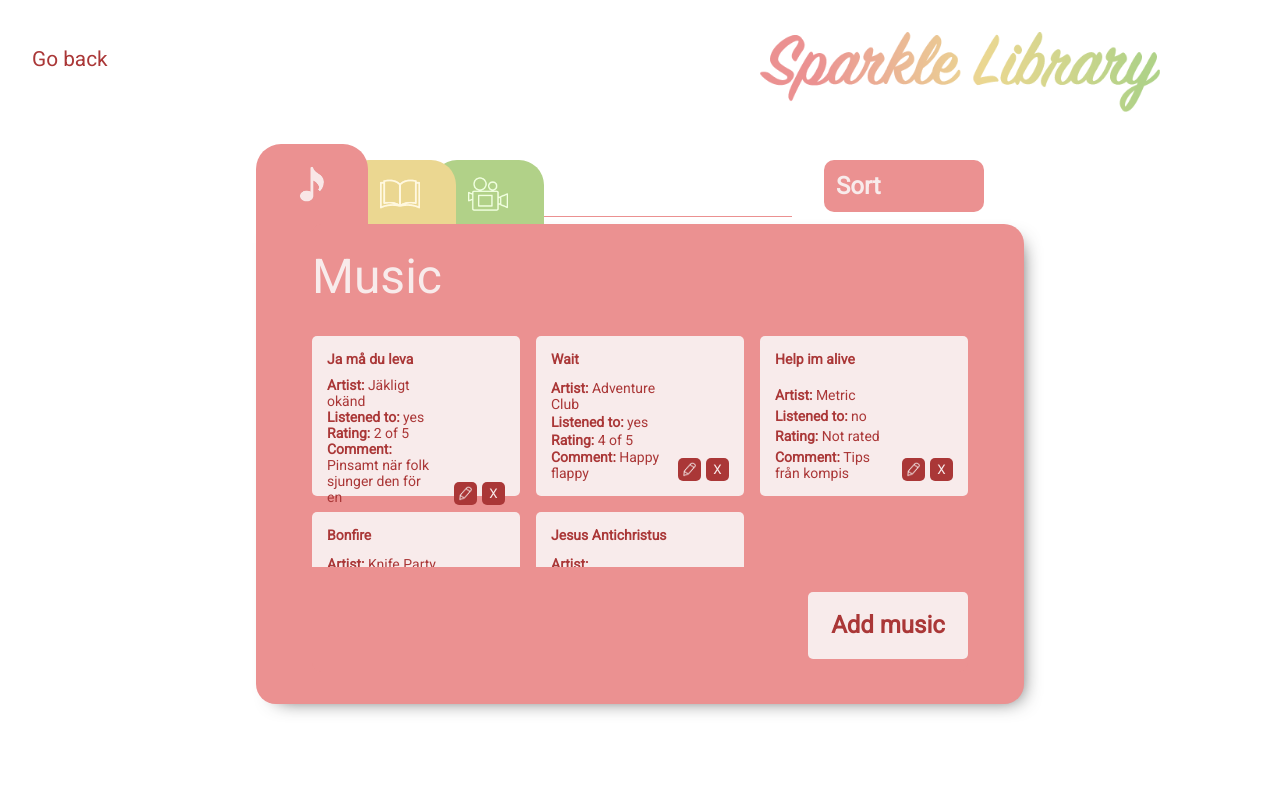
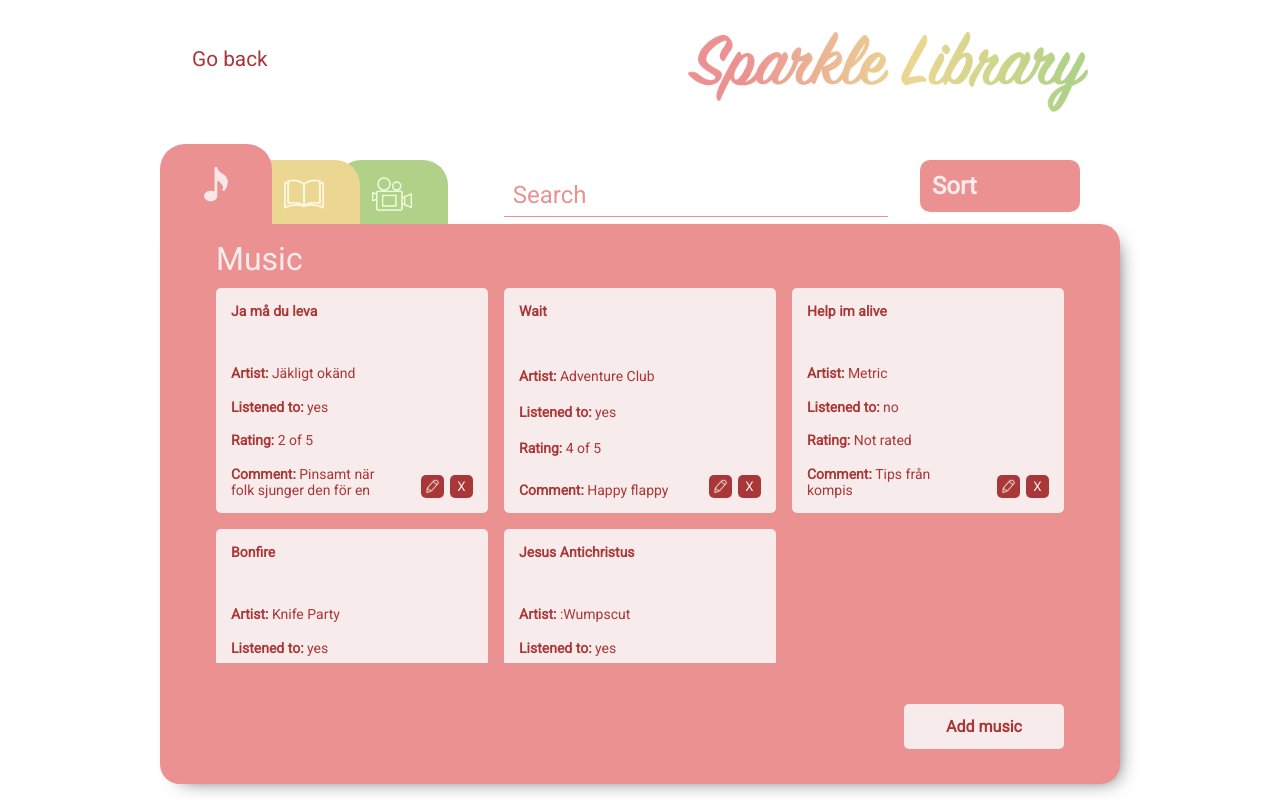
Before and after one commit to neda-jahadi/Sparkles, a React (Create React App) app: page / in a window 1280 px wide. Both pictures are taken after a click on the button "Music". Built offline with nearby package versions, Linux system fonts and the light colour scheme.

Commit message:
fixat lite allt möjligt tillsammans med alla i gruppen (height på container och bredd på header)

```diff
--- a/src/components/Container.css
+++ b/src/components/Container.css
@@ -16,10 +16,9 @@ section {
 @media(min-width: 700px){
 
   section{
-    width: 60vw;
+    width: 75vw;
     max-width: 60rem;
-    height: 80vh;
-    max-height: 30rem;
+    max-height: 70vh;
     margin: 5rem auto;
     padding: 0 3.5rem 2rem;
     border-radius: 20px;
--- a/src/components/FormStyle.css
+++ b/src/components/FormStyle.css
@@ -158,7 +158,7 @@ form > input[type="submit"]{
     display: flex;
   }
   form > .rating-container > div:first-child{
-    width:60%;
+    width: calc(60% - 1em);
     display:flex;
     margin-top:1rem;
     justify-content: space-between;
--- a/src/components/ListCardStyle.css
+++ b/src/components/ListCardStyle.css
@@ -1,5 +1,5 @@
 .list-card{
-    height: 160px;
+    height: 225px;
     border-radius:5px;
     padding:15px;
     display:grid;
--- a/src/components/headerstyle.css
+++ b/src/components/headerstyle.css
@@ -1,10 +1,13 @@
 header {
   display: flex;
-  justify-content:center;
+  justify-content:space-between;
+  align-items: flex-start;
   width: 100vw;
-  padding: 2rem;
+  padding:2em;
   background-color: transparent;
   position: absolute;
+  margin:0 auto;
+  max-width: 60rem;
 }
 
 img.big{
@@ -35,6 +38,9 @@ img.go-back:hover{
   header{
     background-color: white;
     position: static;
+    width: 75vw;
+    padding-top: 2rem;
+    padding-bottom: 2rem;
   }
   img.big{
     width: 35rem;
@@ -43,7 +49,6 @@ img.go-back:hover{
   }
   img.medium{
     width: 25rem;
-    margin-right: 5.5rem;
     cursor:pointer;
   }
   .mobile-size{
@@ -56,7 +61,6 @@ img.go-back:hover{
     margin: 0 auto 0 0;
     padding:0;
     padding-top:.7em;
-    align-self:flex-start;
     cursor:pointer;
     font-size: 1.3em;
     border:none;
--- a/src/components/listcomponent.css
+++ b/src/components/listcomponent.css
@@ -19,7 +19,7 @@ main > .add-button {
     border: none;
     width: 10rem;
     font-weight: bolder;
-    font-size: 1.5rem;
+    font-size: 1rem;
 
 }
 .sortChosed-red {
@@ -156,7 +156,7 @@ main > .add-button {
         font-weight: lighter;
     }
     .main {
-        height: 90%;
+        height: 95%;
     }
 
     .listcomponent-menu {
@@ -198,7 +198,7 @@ main > .add-button {
         grid-template-columns:1fr 1fr 1fr;
         grid-template-rows: 1fr 1fr;
         grid-gap:1em;
-         height: 90%;
+        height: 90%;
 
 
     }
@@ -276,7 +276,7 @@ main > .add-button {
 
      main {
         display: grid;
-        grid-template-rows: 7em 1fr 5em  ;
+        grid-template-rows: 4em 1fr 3em  ;
         height: 100%;
 
     }
@@ -284,7 +284,7 @@ main > .add-button {
      main > h2 {
         text-align: left;
         margin-top: 0.5em;
-        font-size: 3rem;
+        font-size: 2rem;
         font-weight: lighter;
 
     }
```
